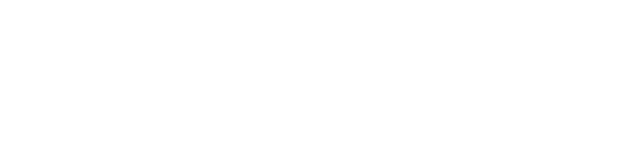
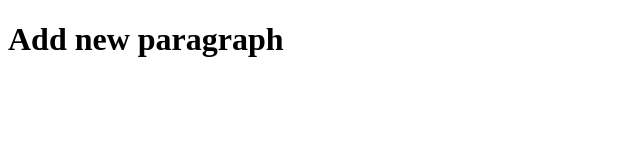
Before and after one commit to dli56h/dilip-rai-demo-first, a plain HTML site: page index.html in a window 1280 px wide. Shown: the whole page, without its empty margins (0-640 px from the left). Drawn offline with Linux system fonts and the light colour scheme.

Commit message:
Initial commit

```diff
--- a/index.html
+++ b/index.html
@@ -6,6 +6,6 @@
     <title>Document</title>
 </head>
 <body>
-
+    <h1>Add new paragraph</h1>
 </body>
 </html>
```
Also changed, not shown: index1.html (+1 -0 lines).
